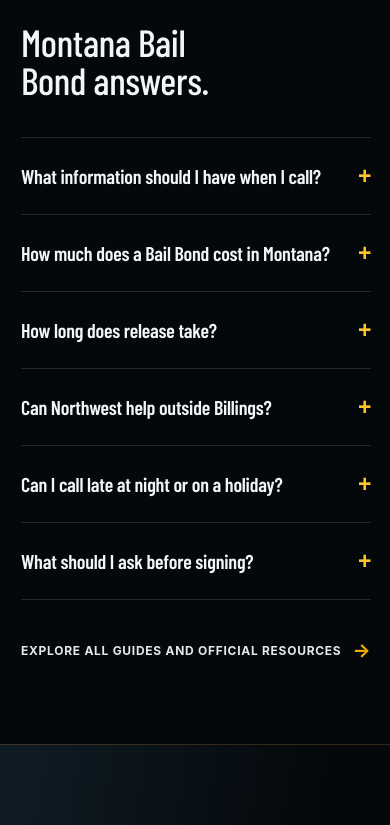
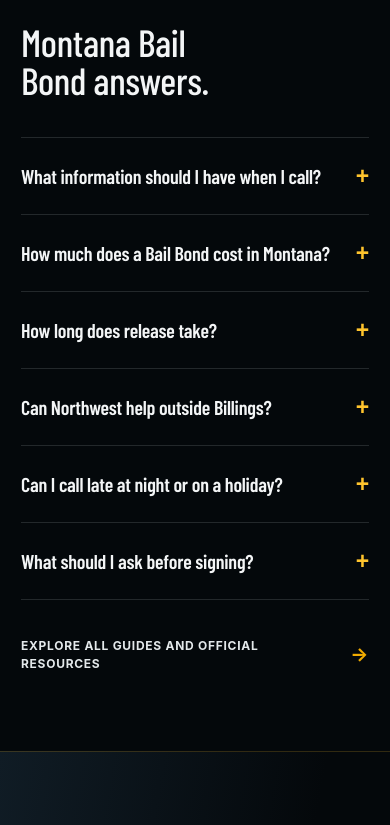
Before and after one commit to Mac-iX/NW-Bail-Bonds-Website, a Next.js app: page / in a window 390 px wide. Shown: the part 8080-8905 px from the top of the page. Built offline with nearby package versions, Linux system fonts and the light colour scheme; no server answers.

Commit message:
Prevent mobile FAQ overflow

```diff
--- a/app/globals.css
+++ b/app/globals.css
@@ -276,6 +276,7 @@ img { max-width: 100%; }
 .facts-grid a { margin-top: auto; padding-top: 25px; color: #dfe5e7; font-size: 11px; font-weight: 650; letter-spacing: .04em; text-transform: uppercase; text-decoration: underline; text-decoration-color: rgba(255,196,45,.45); text-underline-offset: 5px; }
 
 .faq-section { display: grid; grid-template-columns: minmax(260px,.65fr) minmax(0,1.35fr); gap: 60px 100px; }
+.faq-section > * { min-width: 0; }
 .faq-list { border-top: 1px solid var(--line); }
 .faq-list details { border-bottom: 1px solid var(--line); }
 .faq-list summary { min-height: 76px; display: flex; align-items: center; justify-content: space-between; gap: 20px; list-style: none; cursor: pointer; font-family: var(--display); font-size: clamp(20px,2vw,25px); font-weight: 580; letter-spacing: -.01em; }
@@ -629,9 +630,9 @@ img { max-width: 100%; }
   .hero-copy { width: min(650px, 72vw); }
   .call-prep { grid-template-columns: 1fr; }
   .call-prep-copy { max-width: 700px; }
-  .section-intro, .faq-section { grid-template-columns: 1fr; }
+  .section-intro, .faq-section { grid-template-columns: minmax(0,1fr); }
   .section-lede { max-width: 760px; }
-  .faq-section > .text-link { grid-column: auto; }
+  .faq-section > .text-link { grid-column: auto; width: fit-content; max-width: 100%; }
   .people-section, .coverage-section, .credibility-section, .help-section { grid-template-columns: 1fr; }
   .facts-grid { grid-template-columns: 1fr 1fr; }
   .joel-story-section { grid-template-columns: 1fr; }
```
